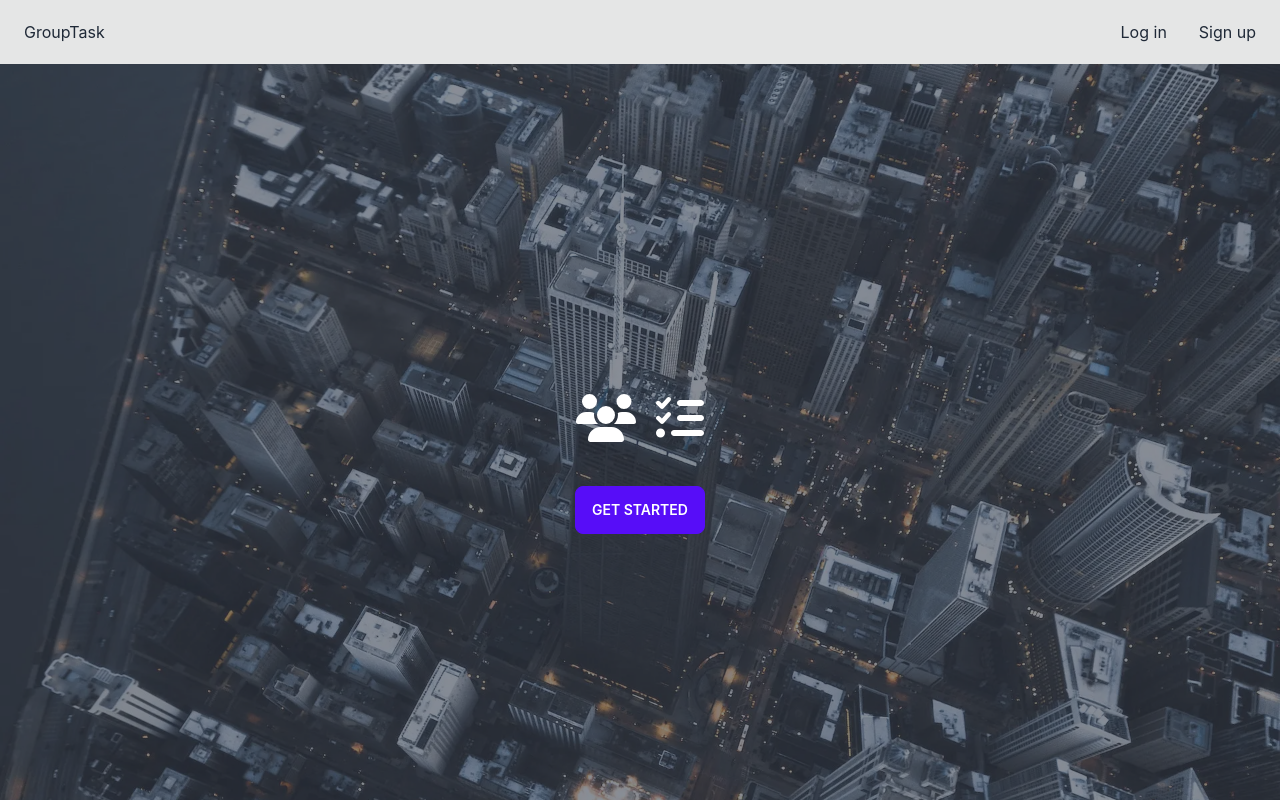
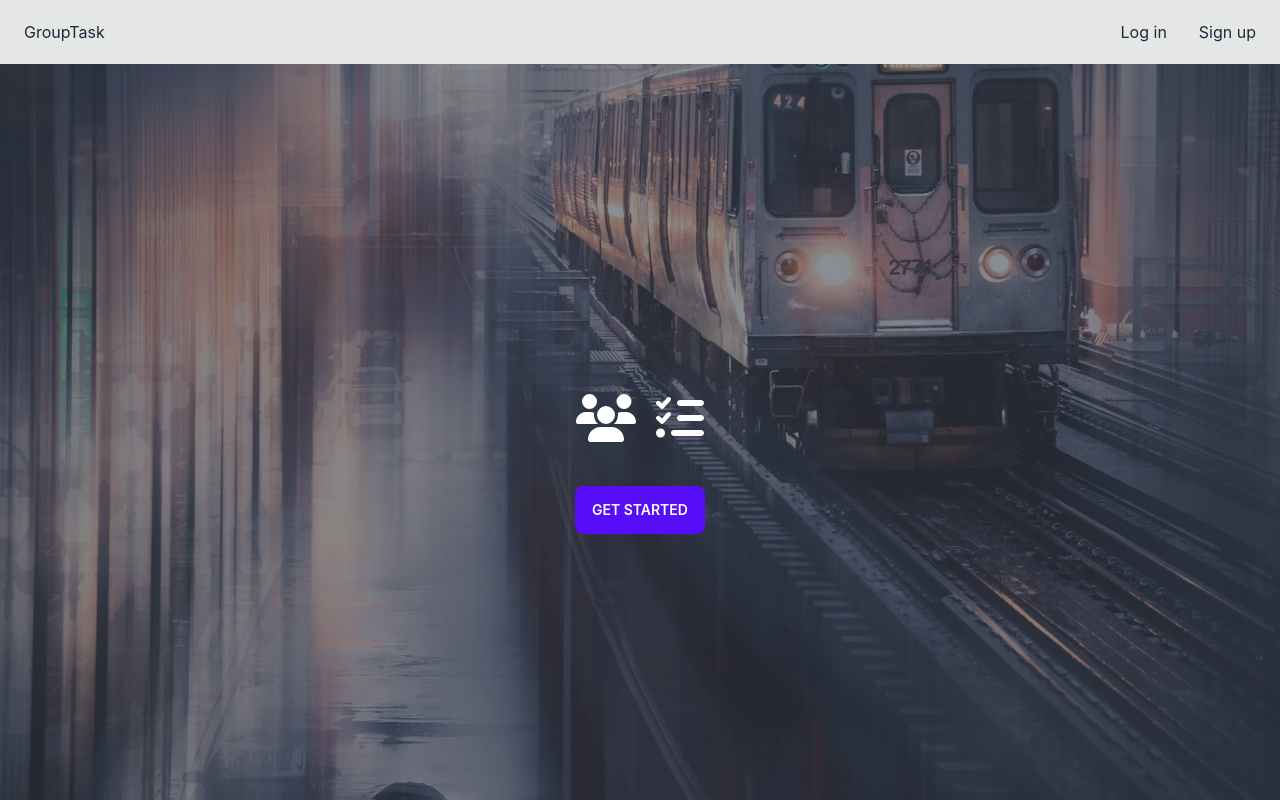
Before and after one commit to 4ntm4n/ms5v2, a React (Create React App) app: page / in a window 1280 px wide. Built offline with nearby package versions, Linux system fonts and the light colour scheme.

Commit message:
add function to set background image to random image from images array.

```diff
--- a/src/components/BackgroundImage.js
+++ b/src/components/BackgroundImage.js
@@ -1,4 +1,4 @@
-import React from "react";
+import React, { useState } from "react";
 
 const images = [
     "/img/homepage/img1.webp",
@@ -9,8 +9,12 @@ const images = [
 ];
 
 function BackgroundImage({ children }) {
+    const [bgImage, setBgImage] = useState(
+        images[Math.floor(Math.random() * 5)]
+    );
+
   return (
-    <div className="hero min-h-screen" style={{ backgroundImage: `url(${images[0]})` }}>
+    <div className="hero min-h-screen" style={{ backgroundImage: `url(${bgImage})` }}>
         {children}
     </div>
   );
```
